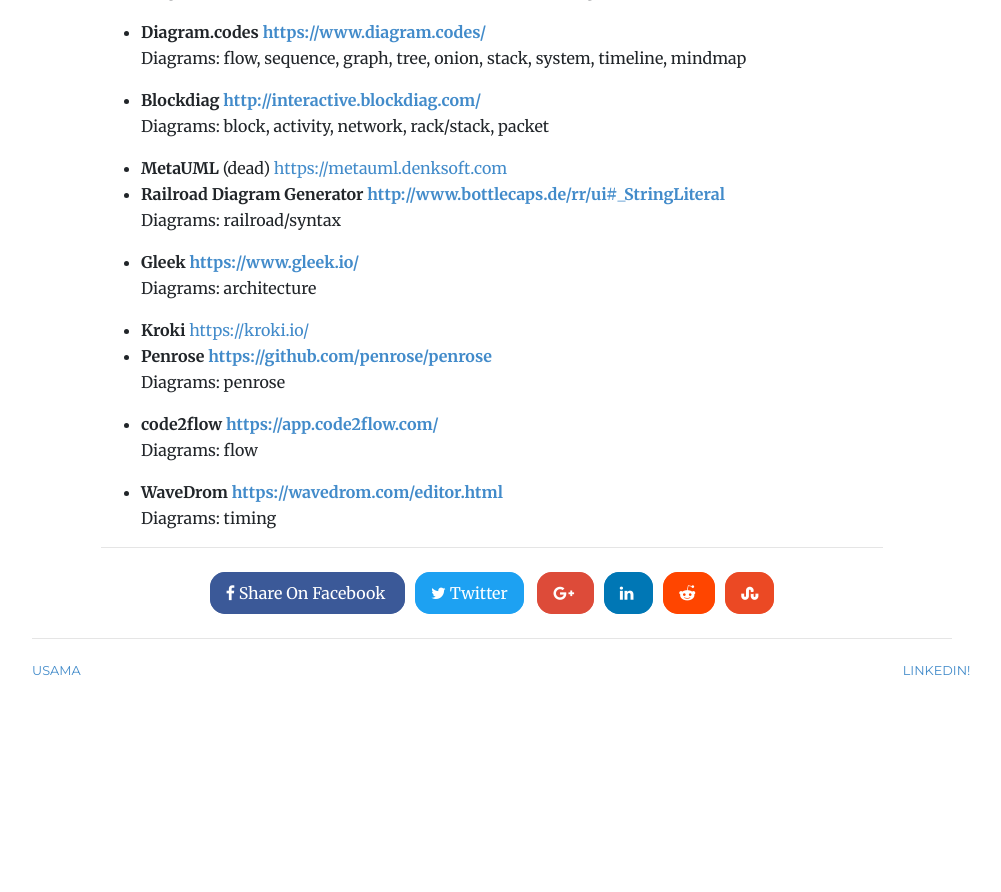
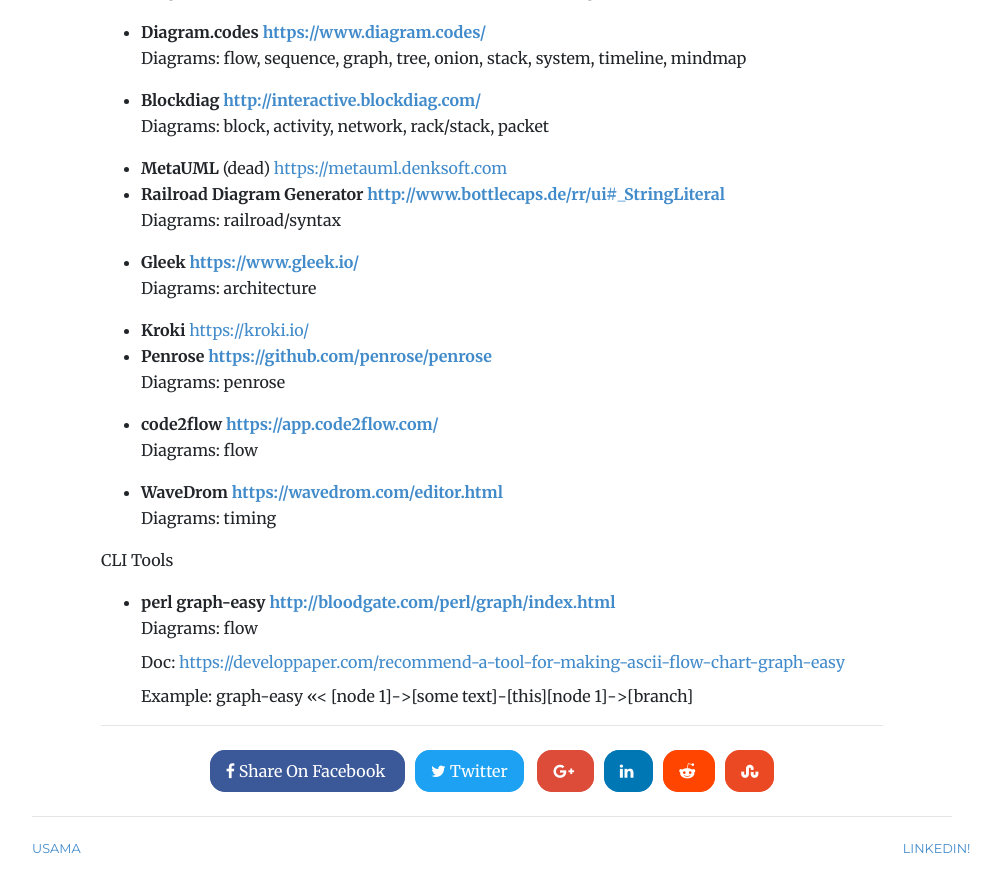
Before and after one commit to SMUsamaShah/SMUsamaShah.github.io, a Jekyll site: the page built from _posts/2020-06-07-text-to-diagram-tools.md, in a window 1280 px wide and 900 px high, scrolled down 2839 px. Shown: the top 892 px of the window, without its empty margins (148-1149 px from the left). Built offline with Jekyll 4.4.1, drawn with Linux system fonts in a browser that asks for light colours; comment, search, counter and statistics services are not loaded; before the commit the page ends 3561 px from its top, so only the background shows below that.

Commit message:
graph-easy

```diff
--- a/_posts/2020-06-07-text-to-diagram-tools.md
+++ b/_posts/2020-06-07-text-to-diagram-tools.md
@@ -126,3 +126,11 @@
 
 - **WaveDrom** <https://wavedrom.com/editor.html>
 : Diagrams: timing
+
+
+CLI Tools
+
+- **perl graph-easy** <http://bloodgate.com/perl/graph/index.html>
+: Diagrams: flow
+: Doc: <https://developpaper.com/recommend-a-tool-for-making-ascii-flow-chart-graph-easy>
+: Example: graph-easy <<< [node 1]->[some text]-[this][node 1]->[branch]
```
